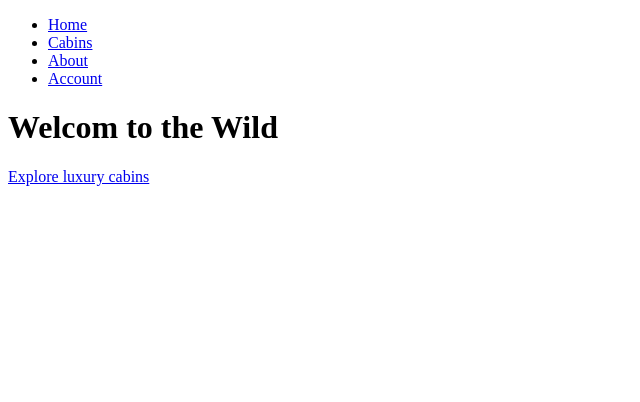
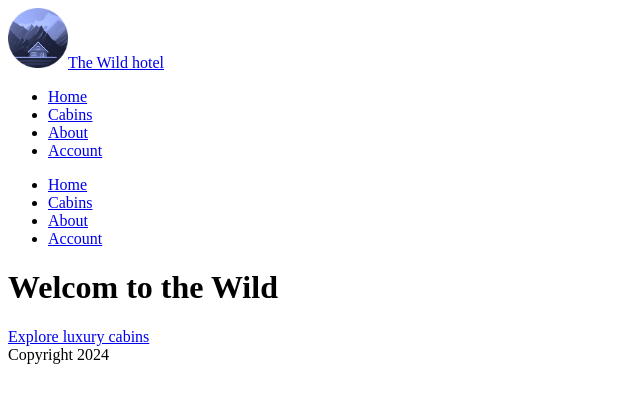
Before and after one commit to CanseFr/Wild-Hotel, a Next.js app: page / in a window 1280 px wide. Shown: the top 402 px of the page, without its empty margins (0-640 px from the left). Built offline with nearby package versions, Linux system fonts and the light colour scheme.

Commit message:
:sparkles: Create logo component
- Discover public folder and import
- Use RootLayout to display logo on all page

```diff
--- /dev/null
+++ b/app/components/Logo.js
@@ -0,0 +1,22 @@
+import Image from 'next/image';
+import Link from 'next/link';
+import logo from '@/public/logo.png';
+
+function Logo() {
+  return (
+    <Link href='/' className='flex items-center gap-4 z-10'>
+      <Image
+        src={logo}
+        height='60'
+        quality={100}
+        width='60'
+        alt='The Wild hotel logo'
+      />
+      <span className='text-xl font-semibold text-primary-100'>
+        The Wild hotel
+      </span>
+    </Link>
+  );
+}
+
+export default Logo;
--- /dev/null
+++ b/app/layout.tsx
@@ -0,0 +1,21 @@
+import Navigation from "@/app/components/Navigation";
+import Logo from "@/app/components/Logo";
+
+export const metadata = {
+    title: "The wild hotel",
+}
+
+
+export default function RootLayout({children}: any) {
+    return <html lang="en">
+    <body>
+    <header>
+        <Logo/>
+        <Navigation/>
+    </header>
+
+    <main>{children}</main>
+    <footer>Copyright 2024</footer>
+    </body>
+    </html>
+}
```
Also changed, not shown: public/logo.png (added).
